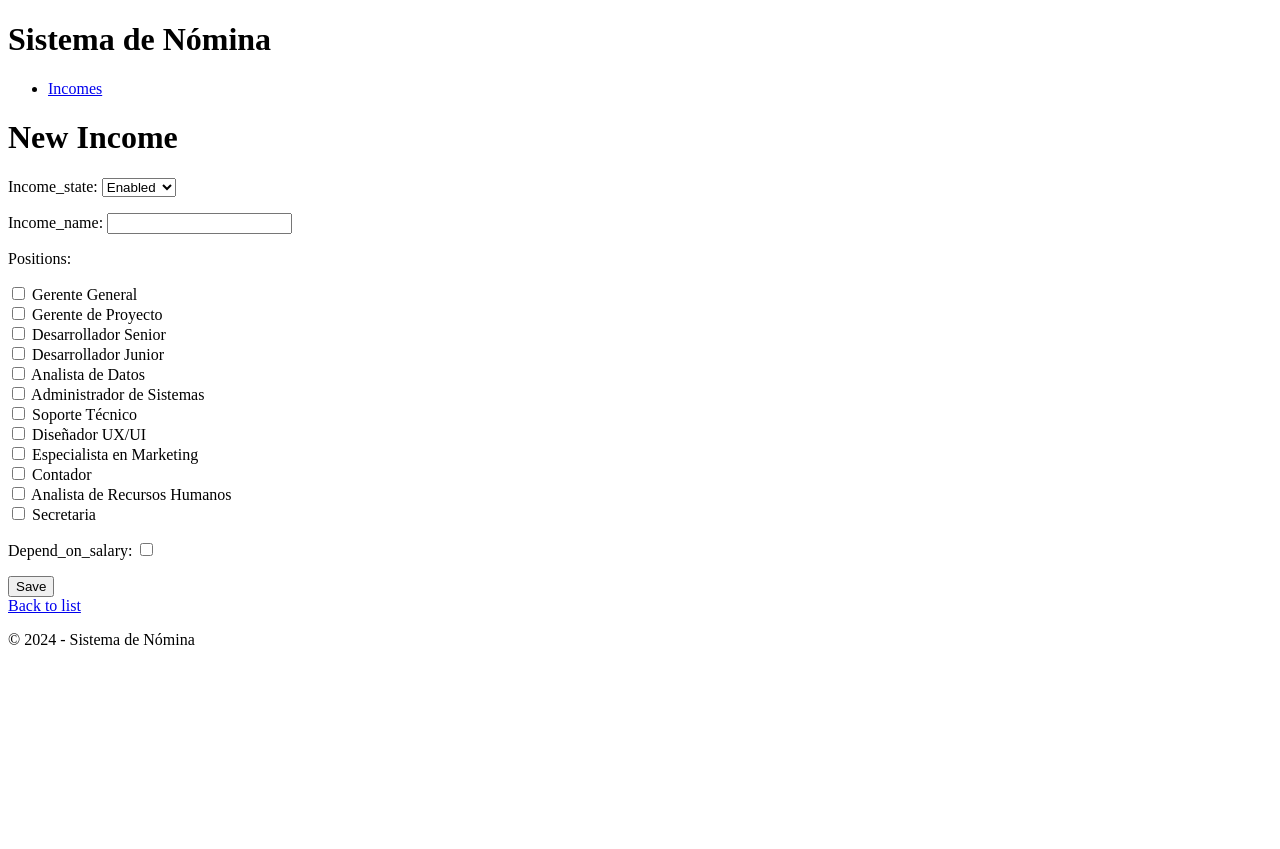
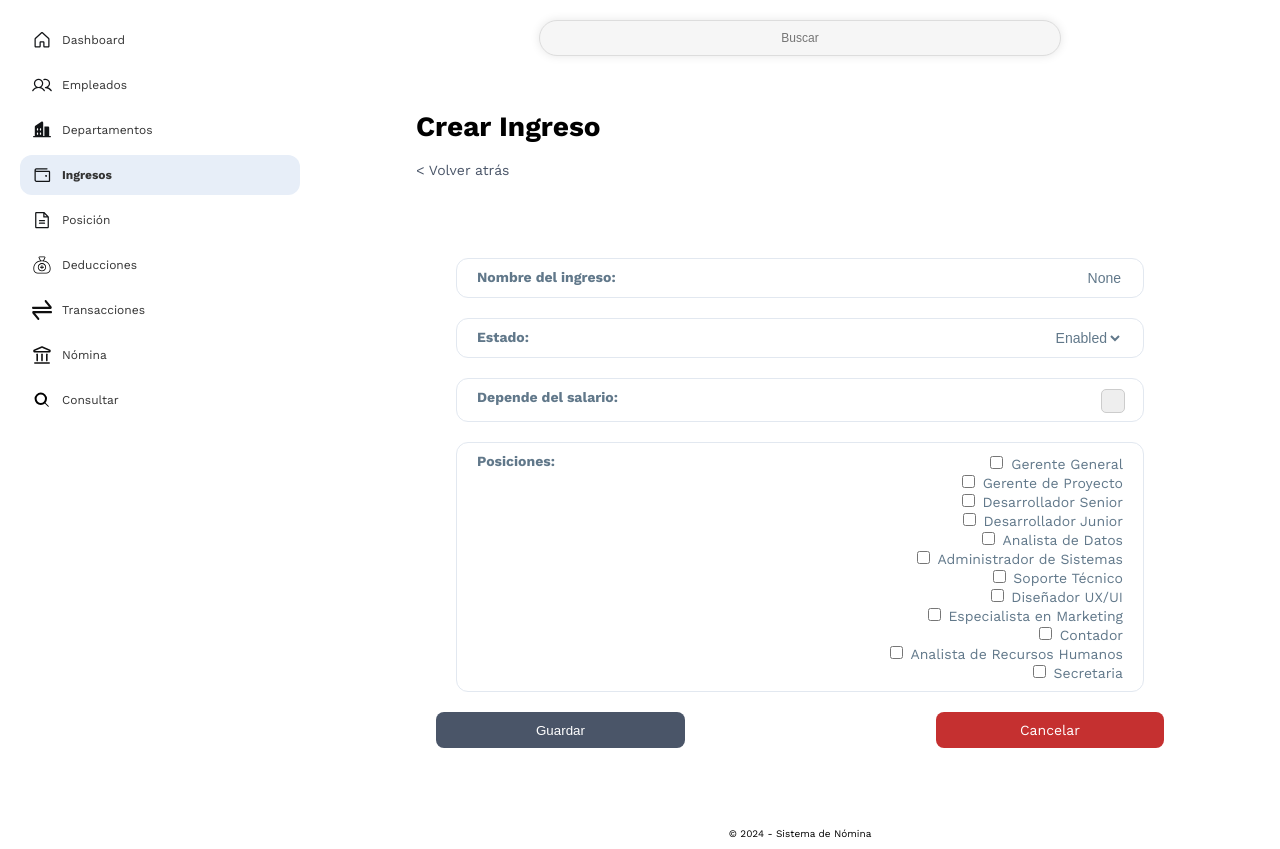
Before and after one commit to cturbides/NominaApec, a Django app: page /incomes/income/new/ in a window 1280 px wide. Run offline with Django 5.2, Linux system fonts and the light colour scheme; data comes from the database, SQL or seed files in the repository; parts of the project's set-up code (start-up, migrations or seed data) failed here and were passed over.

Commit message:
Updated incomes templates

```diff
--- a/nomina/incomes/templates/incomes/base.html
+++ /dev/null
@@ -1,26 +0,0 @@
-<!DOCTYPE html>
-<html>
-<head>
-    <title>{% block title %}Sistema de Nómina{% endblock %}</title>
-    {% comment %} <link rel="stylesheet" type="text/css" href="{% static 'css/style.css' %}"> {% endcomment %}
-</head>
-<body>
-    <header>
-        <h1>Sistema de Nómina</h1>
-        <nav>
-            <ul>
-                <li><a href="{% url 'income_list' %}">Incomes</a></li>
-            </ul>
-        </nav>
-    </header>
-
-    <main>
-        {% block content %}
-        {% endblock %}
-    </main>
-
-    <footer>
-        <p>&copy; 2024 - Sistema de Nómina</p>
-    </footer>
-</body>
-</html>
--- a/nomina/incomes/templates/incomes/form.html
+++ b/nomina/incomes/templates/incomes/form.html
@@ -1,13 +1,54 @@
-{% extends 'incomes/base.html' %}
+{% extends 'base.html' %}
+{% load static %}
 
-{% block title %}New Income{% endblock %}
+{% block title %}{{ form.instance.pk|yesno:"Editar,Crear" }} Ingreso{% endblock %}
+
+{% block extra_head %}
+    <link rel="stylesheet" href="{% static 'css/incomes/form.css' %}" />
+{% endblock %}
 
 {% block content %}
-  <h1>{% if form.instance.pk %}Edit{% else %}New{% endif %} Income</h1>
-  <form method="post">
-    {% csrf_token %}
-    {{ form.as_p }}
-    <button type="submit">Save</button>
-  </form>
-  <a href="{% url 'income_list' %}">Back to list</a>
+  <div class="detail-container">
+    <div class="main_header">
+        <h1>{{ form.instance.pk|yesno:"Editar,Crear" }} Ingreso</h1>
+        <a href="{% url 'income_list' %}" class="back-link">&lt; Volver atrás</a>
+    </div>
+
+    <div class="income-detail">
+      <form method="post" class="income-info">
+        {% csrf_token %}
+        <div class="info-row">
+          <label class="label" for="id_name">Nombre del ingreso:</label>
+          <input type="text" name="name" id="id_name" class="value" value="{{ form.name.value }}">
+        </div>
+        <div class="info-row">
+          <label class="label" for="id_state">Estado:</label>
+          <select name="state" id="id_state" class="value">
+            {% for option in form.state.field.choices %}
+              <option value="{{ option.0 }}" {% if option.0 == form.state.value %}selected{% endif %}>
+                {{ option.1 }}
+              </option>
+            {% endfor %}
+          </select>
+        </div>
+        <div class="info-row">
+          <label class="label" for="id_depend_on_salary">Depende del salario:</label>
+          <label class="custom-checkbox">
+            <input type="checkbox" name="depend_on_salary" id="id_depend_on_salary" class="value" {% if form.depend_on_salary.value %}checked{% endif %}>
+            <span class="checkmark"></span>
+          </label>
+        </div>
+        <div class="info-row">
+          <label class="label" for="id_positions">Posiciones:</label>
+          <div class="value">
+            {{ form.positions }}
+          </div>
+        </div>
+        <div class="actions">
+          <button type="submit" class="edit-button">Guardar</button>
+          <a href="{% url 'income_list' %}" class="cancel-button">Cancelar</a>
+        </div>
+      </form>
+    </div>
+  </div>
 {% endblock %}
--- /dev/null
+++ b/nomina/static/css/incomes/form.css
@@ -0,0 +1,174 @@
+.detail-container {
+    flex: 1;
+    width: 80%;
+    height: 100%;
+    display: flex;
+    align-items: left;
+    flex-direction: column;
+    justify-content: flex-start;
+    margin-bottom: 50px;
+}
+
+.main_header {
+    display: flex;
+    margin-top: 35px;
+    align-items: left;
+    margin-bottom: 20px;
+    flex-direction: column;
+    justify-content: space-between;
+}
+
+.main_header h1 {
+    left: 0;
+    font-size: 28px;
+    font-weight: bold;
+}
+
+.back-link {
+    color: #4a5568;
+    font-size: 14px;
+    margin-bottom: 40px;
+    display: inline-block;
+    text-decoration: none;
+}
+
+.back-link:hover {
+    text-decoration: underline;
+}
+
+.income-detail {
+    margin-top: auto;
+    text-align: center;
+}
+
+.income-info {
+    padding: 20px;
+    max-width: 1000px;
+    margin-left: auto;
+    margin-right: auto;
+}
+
+.info-row {
+    display: flex;
+    padding: 10px 20px;
+    border-radius: 12px;
+    margin-bottom: 20px;
+    margin-left: 20px;
+    margin-right: 20px;
+    border: 1px solid #e2e8f0;
+    justify-content: space-between;
+}
+
+.label {
+    color: #61788a;
+    font-size: 14px;
+    font-weight: bold;
+}
+
+.value {
+    width: 70%;
+    border: none;
+    outline: none;
+    color: #61788a;
+    font-size: 14px;
+    text-align: right;
+    text-decoration: none;
+    background-color: transparent;
+}
+
+.actions {
+    display: flex;
+    text-align: center;
+    margin-bottom: auto;
+    justify-content: space-between;
+}
+
+.cancel-button {
+    border: none;
+    color: #ffffff;
+    cursor: pointer;
+    font-size: 14px;
+    min-width: 100px;
+    max-width: 200px;
+    text-align: center;
+    border-radius: 8px;
+    padding: 10px 5vw;
+    display: inline-block;
+    text-decoration: none;
+}
+
+.edit-button {
+    text-align: center;
+    padding: 10px 100px;
+    border: none;
+    color: #ffffff;
+    cursor: pointer;
+    border-radius: 8px;
+}
+
+.edit-button {
+    background-color: #4a5568;
+}
+
+.edit-button:hover {
+    background-color: #2d3748;
+}
+
+.cancel-button {
+    background-color: #c53030;
+}
+
+.cancel-button:hover {
+    background-color: #9b2c2c;
+}
+
+/* Resto del CSS sigue igual */
+
+.custom-checkbox {
+    position: relative;
+    display: inline-block;
+    width: 22px;
+    height: 22px;
+}
+
+.custom-checkbox input {
+    opacity: 0;
+    width: 0;
+    height: 0;
+}
+
+.checkmark {
+    position: absolute;
+    top: 0;
+    left: 0;
+    height: 22px;
+    width: 22px;
+    background-color: #eee;
+    border-radius: 5px;
+    border: 1px solid #ccc;
+}
+
+.custom-checkbox input:checked ~ .checkmark {
+    background-color: #4a5568;
+    border-color: #4a5568;
+}
+
+.checkmark:after {
+    content: "";
+    position: absolute;
+    display: none;
+}
+
+.custom-checkbox input:checked ~ .checkmark:after {
+    display: block;
+}
+
+.custom-checkbox .checkmark:after {
+    left: 8px;
+    top: 4px;
+    width: 6px;
+    height: 12px;
+    border: solid white;
+    border-width: 0 2px 2px 0;
+    transform: rotate(45deg);
+}
```
Also changed, not shown: nomina/incomes/templates/incomes/delete.html (+21 -9 lines), nomina/incomes/templates/incomes/detail.html (+43 -14 lines), nomina/incomes/templates/incomes/list.html (+34 -11 lines), nomina/static/css/incomes/delete.css (added, +82 -0 lines), nomina/static/css/incomes/detail.css (added, +106 -0 lines), nomina/static/css/incomes/list.css (added, +82 -0 lines).
